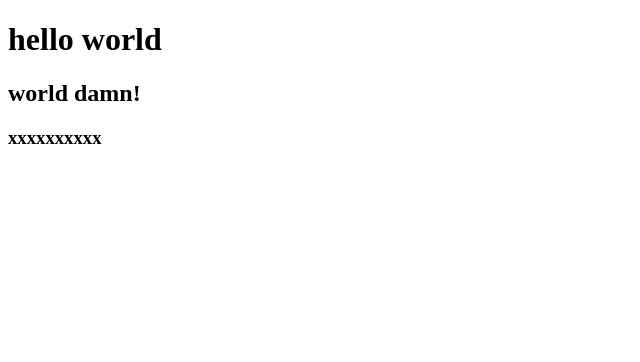
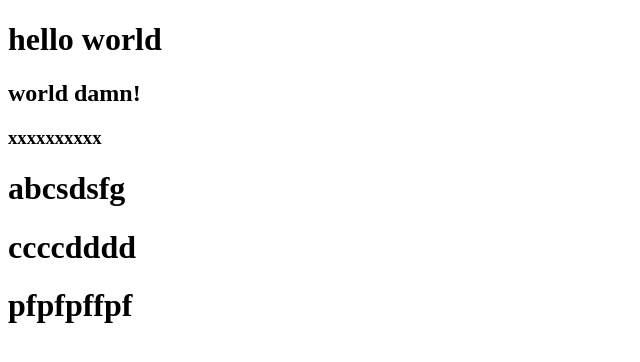
Before and after one commit to xieyuhong/testDemo, a plain HTML site: page index.html in a window 1280 px wide. Shown: the whole page, without its empty margins (0-640 px from the left). Drawn offline with Linux system fonts and the light colour scheme.

Commit message:
第五次提交，多了很多内容

```diff
--- a/index.html
+++ b/index.html
@@ -10,5 +10,8 @@
     <h1>hello world</h1>
     <h2>world damn!</h2>
     <h3>xxxxxxxxxx</h3>
+    <h1>abcsdsfg</h1>
+    <h1>ccccdddd</h1>
+    <h1>pfpfpffpf</h1>
 </body>
 </html>
```
Also changed, not shown: 1 other file.
